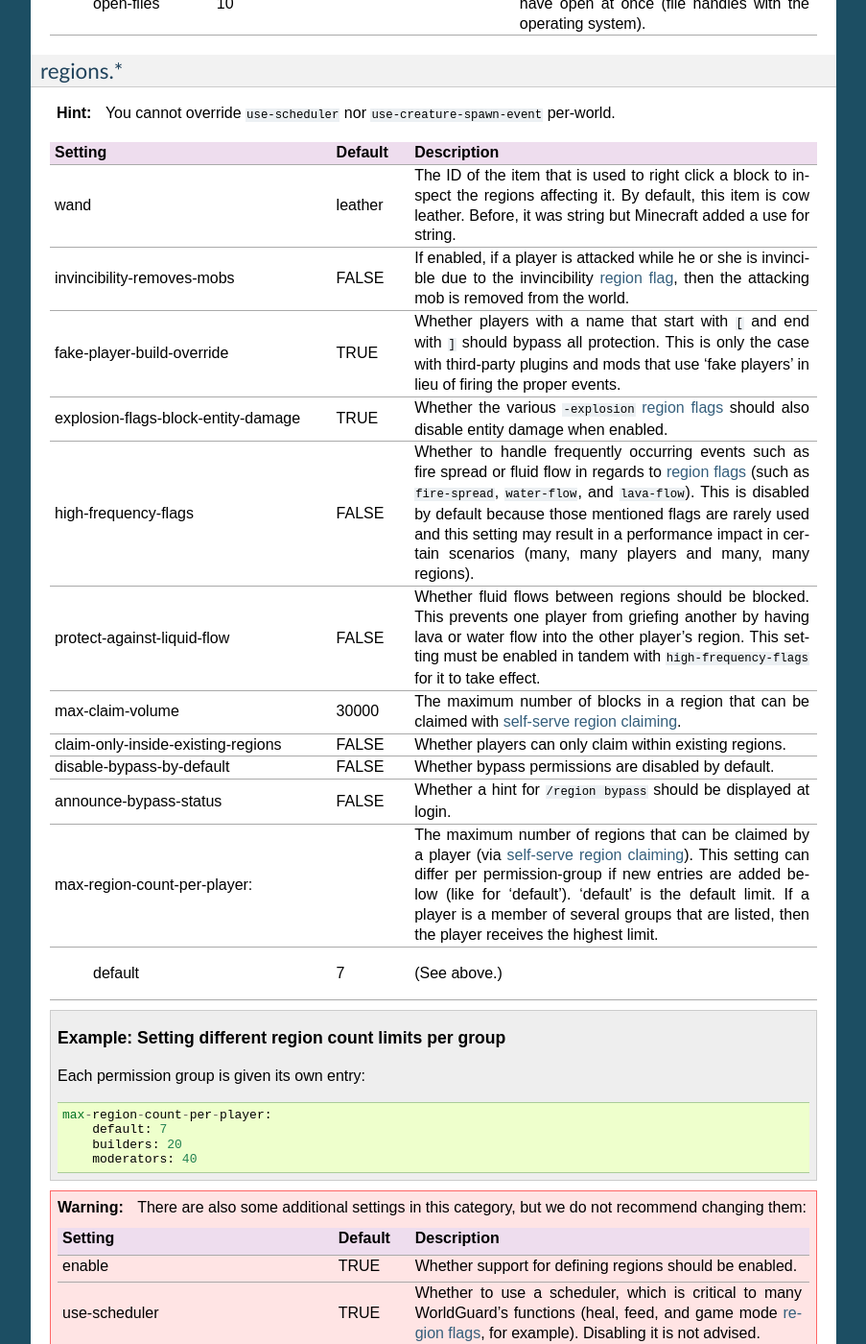
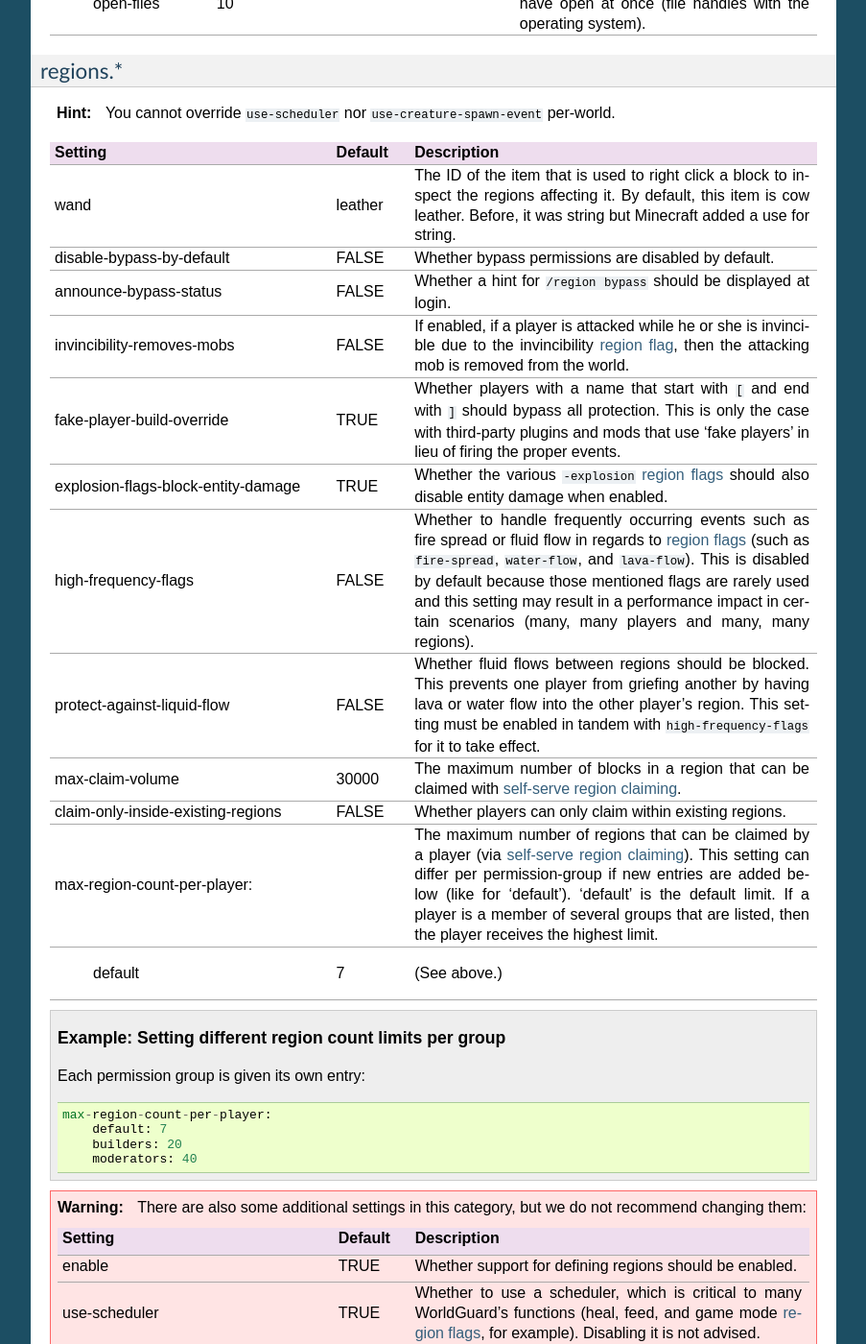
Before and after one commit to aurorasmiles/WorldGuardDocs, a Sphinx documentation site: the page built from source/config.rst, in a window 1280 px wide and 1400 px high, scrolled down 7692 px. Shown: the whole window at 96% size, without its empty margins (198-1101 px from the left). Built offline with Sphinx 7.4.7, drawn with Linux system fonts in a browser that asks for light colours; part of the change alters nothing that is shown.

```diff
--- a/source/config.rst
+++ b/source/config.rst
@@ -335,6 +335,8 @@ regions.*
     :widths: 18, 5, 26
 
     wand,leather,"The ID of the item that is used to right click a block to inspect the regions affecting it. By default, this item is cow leather. Before, it was string but Minecraft added a use for string."
+	disable-bypass-by-default,FALSE,"Whether bypass permissions are disabled by default."
+	announce-bypass-status,FALSE,"Whether a hint for ``/region bypass`` should be displayed at login."
     invincibility-removes-mobs,FALSE,"If enabled, if a player is attacked while he or she is invincible due to the invincibility :doc:`region flag <regions/flags>`, then the attacking mob is removed from the world."
     fake-player-build-override,TRUE,"Whether players with a name that start with ``[`` and end with ``]`` should bypass all protection. This is only the case with third-party plugins and mods that use 'fake players' in lieu of firing the proper events."
     explosion-flags-block-entity-damage,TRUE,"Whether the various ``-explosion`` :doc:`region flags <regions/flags>` should also disable entity damage when enabled."
@@ -342,8 +344,6 @@ regions.*
     protect-against-liquid-flow,FALSE,"Whether fluid flows between regions should be blocked. This prevents one player from griefing another by having lava or water flow into the other player's region. This setting must be enabled in tandem with ``high-frequency-flags`` for it to take effect."
     max-claim-volume,30000,"The maximum number of blocks in a region that can be claimed with :doc:`self-serve region claiming <regions/claiming>`."
     claim-only-inside-existing-regions,FALSE,"Whether players can only claim within existing regions."
-	disable-bypass-by-default,FALSE,"Whether bypass permissions are disabled by default."
-	announce-bypass-status,FALSE,"Whether a hint for ``/region bypass`` should be displayed at login."
     max-region-count-per-player:,,"The maximum number of regions that can be claimed by a player (via :doc:`self-serve region claiming <regions/claiming>`). This setting can differ per permission-group if new entries are added below (like for 'default'). 'default' is the default limit. If a player is a member of several groups that are listed, then the player receives the highest limit."
     "    default",7,(See above.)
 
```
